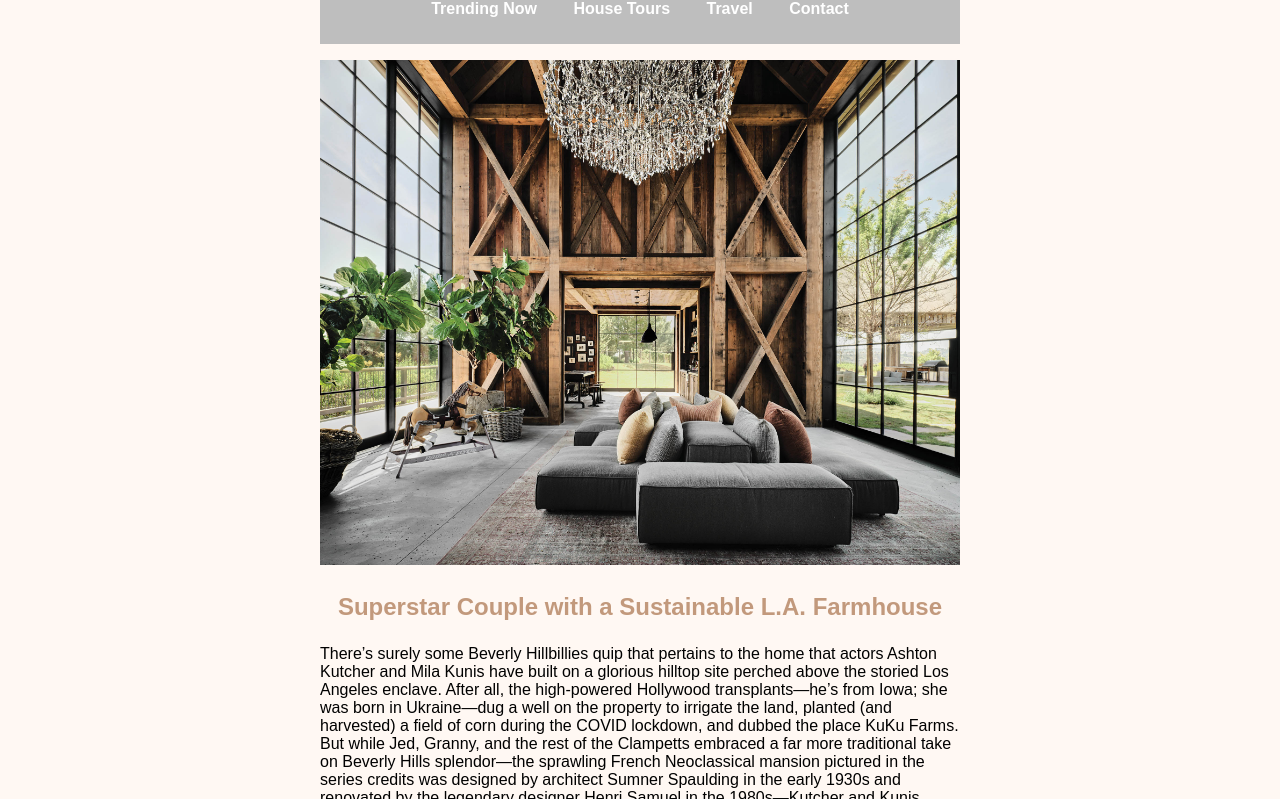
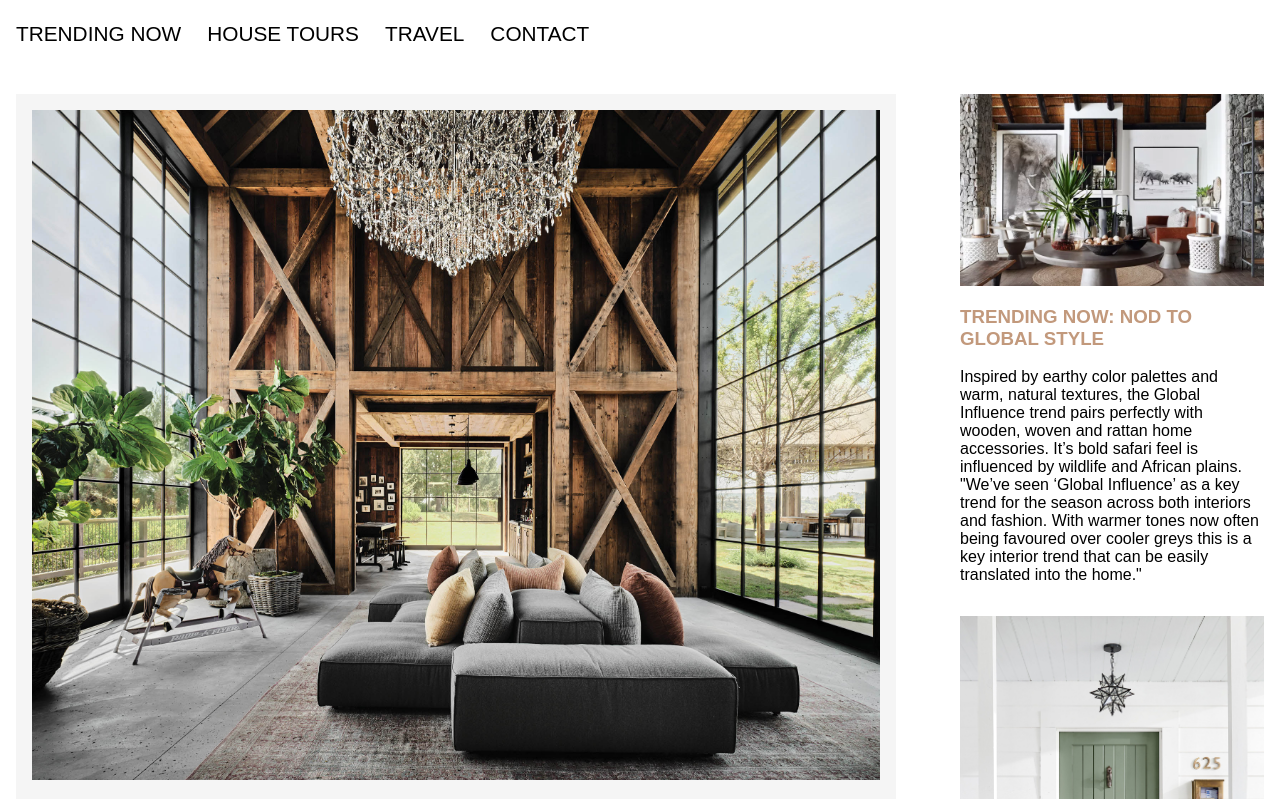
Before and after one commit to nrichey/nrichey.github.io, a plain HTML site: page grc339/digital-magazine/index.html in a window 1280 px wide. Shown: the part 191-990 px from the top of the page. Drawn offline with Linux system fonts and the light colour scheme; a web font is replaced by a local one.

Commit message:
Update style.css

```diff
--- a/grc339/digital-magazine/style.css
+++ b/grc339/digital-magazine/style.css
@@ -1,24 +1,17 @@
 /*CSS document*/
 
 body {
-font-family: urw-form, sans-serif;
-font-weight: 400;
-font-style: normal;
-    background: #FFF8F3;
+    margin: 1em 1em 1em 1em;
 }
 
-
 div.container {
-    max-width: 40em;
+    max-width: 80em;
     margin: auto;
+    margin-top: 2em;
 }
 
 figure {
-    margin: 0;
-    font-family: urw-form, sans-serif;
-font-weight: 300;
-font-style: italic;
-    color: #736F6D;
+    margin: 0em 0em 1em 0em;
 }
 
 img {
@@ -28,62 +21,152 @@ img {
 ul {
     list-style-type: none;
     padding: 0;
+    margin:auto;
+    font-size: 1.3em;
 }
 
-h1 {
-	max-width: 10em;
-	margin-bottom: 0;
-    margin-top: 0;
-}
-
-h3 {
-	text-align: center;
-	font-size: 1.5em;
-	color: #C2997C;
-}
-
-h2, h3, h4, nav {
-font-family: masqualero, sans-serif;
-font-weight: 800;
-font-style: normal;
-}
-
-nav {
-	background-color: #bebebe;
-}
-
-ul {
-	text-decoration: none;
-    list-style-type: none;
-    padding: .6em;
-	text-align: center;
-}
-
-ul li {
-	margin: 1em;
-	display: inline-block;
+nav ul li{
+    display: inline;
 }
 
 nav ul li a:hover{
-  color: #C2997C;
+    color: #c2997c;
 }
 
-nav a { /*just nav text is colored here, not all anchor elements*/
-	color: #ffffff;
+nav ul li a{
+    text-decoration: none;
+    text-transform: uppercase;
+    margin-right: 1em;
+    font-family: masqualero,sans-serif;
+    font-weight: 400;
+    font-style: normal;
+    color: #000000;
 }
 
-a {
-	text-decoration: none;
-	color: #000000;
+div.logo{
+    width: 25%;
 }
 
 
-.story{
-	border: solid #000000;
-	margin: 2em;
-	padding: 2em;
+h2,h3, h4, nva{
+    text-decoration: none;
+    font-family: masqualero,sans-serif;
+    font-weight: 800;
+    font-style: normal;
+    text-transform: uppercase;
+    color: #c2997c;
+    margin-top: 1em;
 }
 
-footer {
-	text-align: center;
+
+section a{
+    text-decoration: none;
 }
+
+
+p{
+    font-family: urw-form, sans-serif;
+    font-weight: 200;
+    font-style: normal;
+    color: #000000;
+}
+
+
+footer{
+    margin-top: 2em;
+}
+
+
+figcaption{
+    font-family: urw-form,sans-serif;
+    font-weight: 300;
+    font-style: italic;
+    margin-bottom:2em;
+
+}
+
+
+section.tertiary{
+    margin-bottom: 2em;
+}
+
+section.secondary{
+    background: #fff8f3;
+}
+
+section.mainstory{
+    background: #f5f5f5;
+    padding: 1em 1em 0 1em;
+}
+
+h3.story{
+    padding: 0em 1em 0em 1em;
+}
+
+p.story{
+    padding: 0em 1em 1.5em 1em;
+}
+article{
+    margin: 0em 2em 0em 0em;
+}
+
+h2.article{
+    margin: auto;
+    margin-bottom: 0;
+}
+
+h4{
+    font-family: urw-form,sans-serif;
+    font-weight: 300;
+    font-style: italic;
+    font-size: 1em;
+    color: #bebebe;
+    padding-left: 1em;
+}
+
+aside.mainstory{
+    margin-top: 3em;
+}
+
+
+@media screen and (min-width:60em){
+    div.container{
+        display: grid;
+        grid-template-columns: 3fr 1fr;
+        grid-gap: 2em;
+    }
+
+    header{
+        grid-column: 1/3;
+        margin-bottom: 1em;
+    }
+
+    main{
+        display: grid;
+        grid-template-columns: repeat(3, 1fr);
+        grid-gap: 1em;
+        grid-column: 1/2;
+        margin: 0em 2em 0em 0em;
+    }
+
+    section.mainstory{
+        grid-column: 1/4;
+    }
+
+
+    aside{
+        grid-column: 2/3;
+    }
+
+    footer{
+        grid-column: 1/3;
+    }
+
+    h3.aside{
+        margin-top:0em;
+    }
+
+    h4.aside{
+        margin-top: 6.3em;
+    }
+}
```
